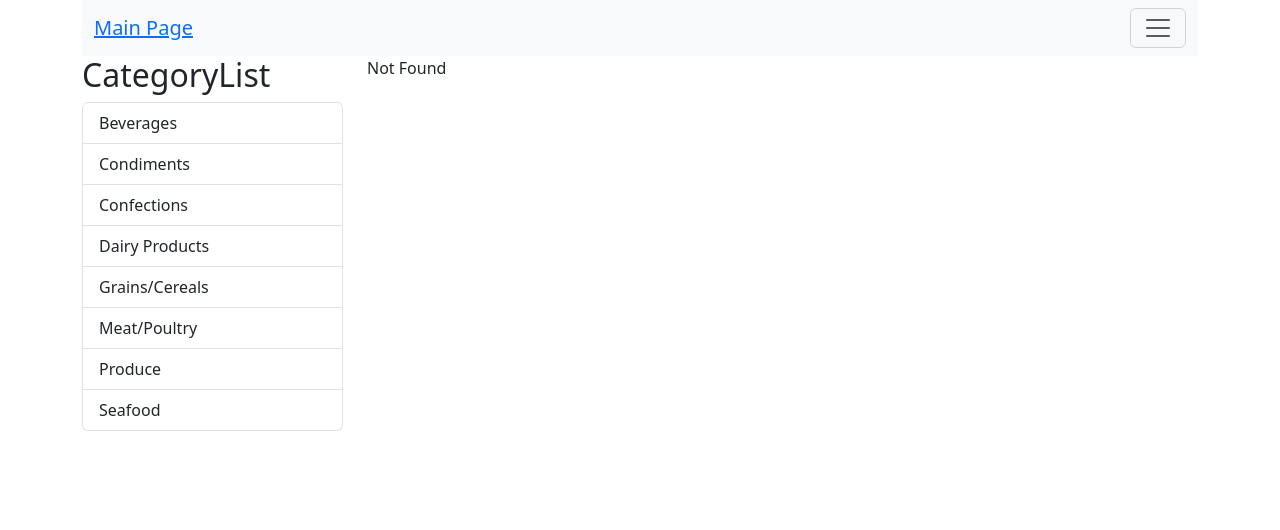
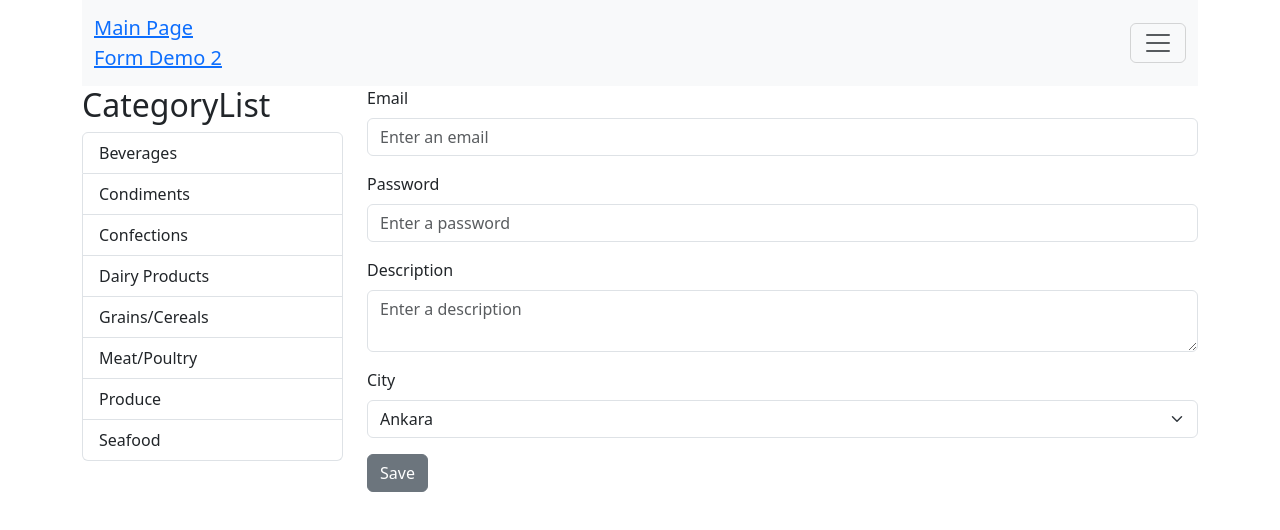
Before and after one commit to bobosii/react-practice, a React (Create React App) app: page /form2 in a window 1280 px wide. Before the commit this address had no page. Shown: the top 530 px of the page. Built offline with nearby package versions, Linux system fonts and the light colour scheme; data requests are answered from the project's data file; the HTML template or start-up script is replaced by a standard one.

Commit message:
formDemo2 complited

```diff
--- a/src/App.js
+++ b/src/App.js
@@ -8,6 +8,7 @@ import { Route, Routes } from "react-router-dom";
 import Notfound from "./NotFound";
 import CartList from "./CartList";
 import FormDemo1 from "./FormDemo1";
+import FormDemo2 from "./FormDemo2";
 
 export default class App extends Component {
   state = { currentCategory: "", products: [], cart: [] };
@@ -86,6 +87,7 @@ export default class App extends Component {
                   }
                 ></Route>
                 <Route path="form1" element={<FormDemo1></FormDemo1>}></Route>
+                <Route path="form2" element={<FormDemo2></FormDemo2>}></Route>
                 <Route path="*" element={<Notfound></Notfound>}></Route>
               </Routes>
             </Col>
--- /dev/null
+++ b/src/FormDemo2.js
@@ -0,0 +1,74 @@
+import alertify from "alertifyjs";
+import React, { Component } from "react";
+import { Form, Button, FormGroup, Label, Input } from "reactstrap";
+
+export default class FormDemo2 extends Component {
+  state = { email: "", password: "", city: "", description: "" };
+
+  handleChange = (event) => {
+    let name = event.target.name;
+    let value = event.target.value;
+    this.setState({ [name]: value });
+  };
+  handleSubmit = (event) => {
+    event.preventDefault();
+    alertify.success(this.state.email + " Added to db!");
+  };
+
+  render() {
+    return (
+      <div>
+        <Form onSubmit={this.handleSubmit}>
+          <FormGroup>
+            <Label for="email">Email</Label>
+            <Input
+              type="email"
+              name="email"
+              id="email"
+              placeholder="Enter an email"
+              onChange={this.handleChange}
+            ></Input>
+          </FormGroup>
+          <FormGroup>
+            <Label for="password">Password</Label>
+            <Input
+              type="password"
+              name="password"
+              id="password"
+              placeholder="Enter a password"
+              onChange={this.handleChange}
+            ></Input>
+          </FormGroup>
+          <FormGroup>
+            <Label for="description">Description</Label>
+            <Input
+              type="textarea"
+              name="description"
+              id="description"
+              placeholder="Enter a description"
+              onChange={this.handleChange}
+            ></Input>
+          </FormGroup>
+          <FormGroup>
+            <Label for="city">City</Label>
+            <Input
+              type="select"
+              name="city"
+              id="city"
+              onChange={this.handleChange}
+            >
+              <option>Ankara</option>
+              <option>İstanbul</option>
+              <option>İzmir</option>
+              <option>Eskişehir</option>
+              <option>Bursa</option>
+              <option>Bitlis</option>
+              <option>Sakarya</option>
+            </Input>
+          </FormGroup>
+          <Button type="submit">Save</Button>
+        </Form>
+      </div>
+    );
+  }
+}
--- a/src/Navi.js
+++ b/src/Navi.js
@@ -34,6 +34,9 @@ export default class Navi extends Component {
             <NavLink>
               <Link to="/">Main Page</Link>
             </NavLink>
+            <NavLink>
+              <Link to="/form2">Form Demo 2</Link>
+            </NavLink>
           </NavbarBrand>
           <NavbarToggler onClick={this.toggle} />
           <Collapse isOpen={this.state.isOpen} navbar>
```
Also changed, not shown: src/FormDemo1.js (+11 -3 lines).
